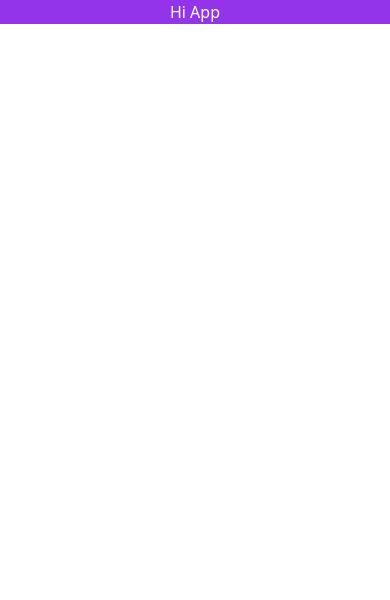
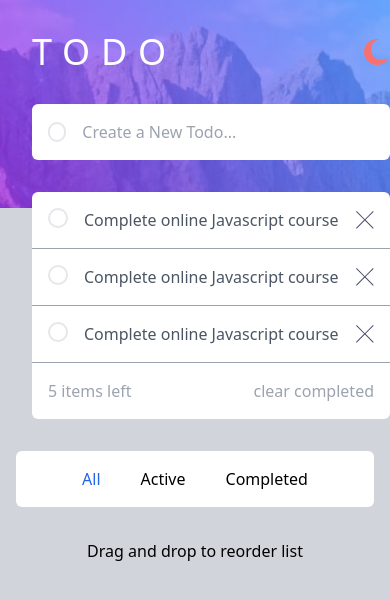
Before and after one commit to ricardoarcos98/todoOne, a React (Vite) app: page / in a window 390 px wide. Shown: the top 600 px of the page. Built offline with nearby package versions, Linux system fonts and the light colour scheme.

Commit message:
project mobile

```diff
--- a/src/App.jsx
+++ b/src/App.jsx
@@ -1,4 +1,82 @@
+import CrossIcon from "./components/icons/CrossIcon";
+import NightIcon from "./components/icons/NightIcon";
+
 const App = () => {
-  return <h1 className="text-center md:text-right bg-purple-600 text-white"> Hi App </h1>
+    return (
+        <div className="bg-[url('./assets/images/bg-mobile-light.jpg')] bg-contain  bg-no-repeat bg-gray-300 min-h-screen">
+            <header className="container mx-4 px-4 pt-8  ">
+                <div className="flex justify-between">
+                    <h1 className=" uppercase text-white text-4xl tracking-[0.3em] ">
+                        ToDo
+                    </h1>
+                    <button>
+                        <NightIcon className="fill-red-400" />
+                    </button>
+                </div>
+
+                <form className="bg-white rounded-md overflow-hidden py-4 px-4 gap-4 items-center flex mt-8">
+                    <span className="rounded-full h-5 w-5 border-2 inline-block">
+                        {" "}
+                    </span>
+                    <input
+                        type="text"
+                        placeholder="Create a New Todo..."
+                        className="w-full text-gray-400 outline-none"
+                    />
+                </form>
+            </header>
+
+            <main className="container mx-4 px-4 mt-8">
+                <div className="bg-white rounded-md [&>article]:p-4 ">
+                    <article className="flex gap-4  border-b border-b-gray-400">
+                        <button className="flex-none rounded-full h-5 w-5 border-2 inline-block">
+                        </button>
+                        <p className="text-gray-600 grow">
+                            Complete online Javascript course
+                        </p>
+                        <button>
+                            <CrossIcon />{" "}
+                        </button>
+                    </article>
+                    <article className="flex gap-4  border-b border-b-gray-400">
+                        <button className="flex-none rounded-full h-5 w-5 border-2 inline-block">
+                        </button>
+                        <p className="text-gray-600 grow">
+                            Complete online Javascript course
+                        </p>
+                        <button>
+                            <CrossIcon />{" "}
+                        </button>
+                    </article>
+                    <article className="flex gap-4 border-b border-b-gray-400">
+                        <button className="flex-none rounded-full h-5 w-5 border-2 inline-block">
+                        </button>
+                        <p className="text-gray-600 grow">
+                            Complete online Javascript course
+                        </p>
+                        <button>
+                            <CrossIcon />{" "}
+                        </button>
+                    </article>
+                    <section className="py-4 px-4 flex justify-between">
+                        <span className="text-gray-400"> 5 items left </span>
+                        <button className="text-gray-400">
+                            clear completed{" "}
+                        </button>
+                    </section>
+                </div>
+            </main>
+
+            <section className="container mx-auto mt-8 px-4">
+                <div className="bg-white p-4 rounded-md flex justify-center gap-10">
+                    <button className="text-blue-600"> All</button>
+                    <button className="hover:text-blue-600"> Active</button>
+                    <button className="hover:text-blue-600"> Completed </button>
+                </div>
+            </section>
+
+            <p className="text-center mt-8"> Drag and drop to reorder list </p>
+        </div>
+    );
 };
 export default App;
--- /dev/null
+++ b/src/components/icons/CrossIcon.jsx
@@ -0,0 +1,12 @@
+const CrossIcon = () => {
+    return (
+        <svg xmlns="http://www.w3.org/2000/svg" width="18" height="18">
+            <path
+                fill="#494C6B"
+                fillRule="evenodd"
+                d="M16.97 0l.708.707L9.546 8.84l8.132 8.132-.707.707-8.132-8.132-8.132 8.132L0 16.97l8.132-8.132L0 .707.707 0 8.84 8.132 16.971 0z"
+            />
+        </svg>
+    );
+};
+export default CrossIcon;
--- /dev/null
+++ b/src/components/icons/NightIcon.jsx
@@ -0,0 +1,17 @@
+
+function NightIcon({ fill = "#fff", ...props }) {
+    return (
+        <svg
+            {...props}
+            fill={fill}
+            xmlns="http://www.w3.org/2000/svg"
+            width="26"
+            height="26"
+        >
+            <path
+                fillRule="evenodd"
+                d="M13 0c.81 0 1.603.074 2.373.216C10.593 1.199 7 5.43 7 10.5 7 16.299 11.701 21 17.5 21c2.996 0 5.7-1.255 7.613-3.268C23.22 22.572 18.51 26 13 26 5.82 26 0 20.18 0 13S5.82 0 13 0z" />
+        </svg>
+    );
+}
+export default NightIcon;
--- a/vite.config.js
+++ b/vite.config.js
@@ -1,21 +1,21 @@
-import { defineConfig } from "vite";
-import path from "path";
-import react from "@vitejs/plugin-react";
+// import { defineConfig } from "vite";
+// import path from "path";
+// import react from "@vitejs/plugin-react";
+
+// // https://vitejs.dev/config/
+// export default defineConfig({
+//     plugins: [react()],
+//     resolve: {
+//         alias: [{ find: "@", replacement: path.resolve(new URL(".", import.meta.url).pathname, "src") }],
+//     },
+// });
+
+
+import { defineConfig } from 'vite'
+import react from '@vitejs/plugin-react'
 
 // https://vitejs.dev/config/
 export default defineConfig({
-    plugins: [react()],
-    resolve: {
-        alias: [{ find: "@", replacement: path.resolve(new URL(".", import.meta.url).pathname, "src") }],
-    },
-});
+  plugins: [react()],
 
-
-// import { defineConfig } from 'vite'
-// import react from '@vitejs/plugin-react'
-
-// // https://vitejs.dev/config/
-// export default defineConfig({
-//   plugins: [react()],
-
-// })
+})
```
